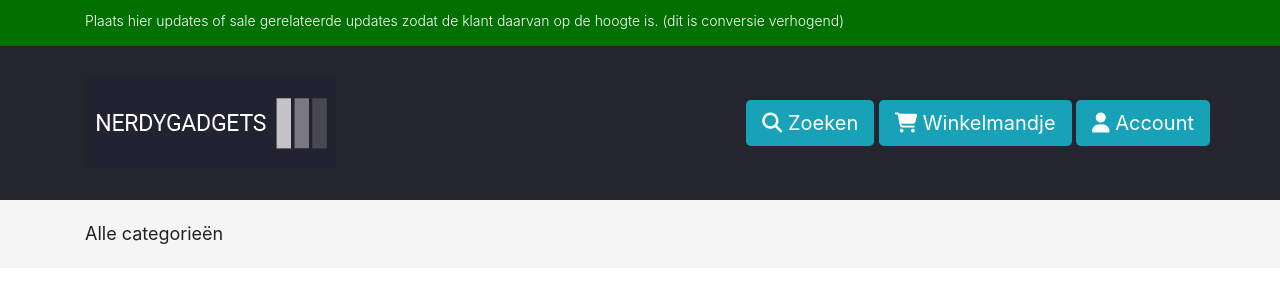
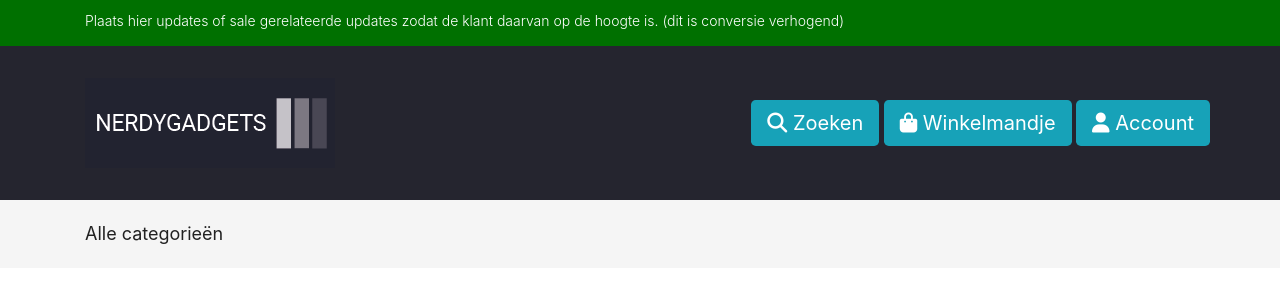
Before and after one commit to RafaelMuijsert/NerdyGadgets, a PHP site: page /index.php in a window 1280 px wide. Shown: the top 300 px of the page. Run offline with PHP 8.4, Linux system fonts and the light colour scheme; data that the repository does not hold is empty; some libraries are stand-ins or nearby versions; some web fonts are replaced.

Commit message:
update shopping bag icon

```diff
--- a/public/header.php
+++ b/public/header.php
@@ -54,7 +54,7 @@ $databaseConnection = connectToDatabase();
                             <i class="fas fa-search search"></i> Zoeken
                         </a>
                         <a href="cart.php" class="btn btn-info btn-lg">
-                            <i class="fa-solid fa-cart-shopping"></i> Winkelmandje
+                            <i class="fa-solid fa-shopping-bag"></i> Winkelmandje
                         </a>
                         <a href="#" class="btn btn-info btn-lg">
                             <i class="fa-solid fa-user"></i> Account
```
